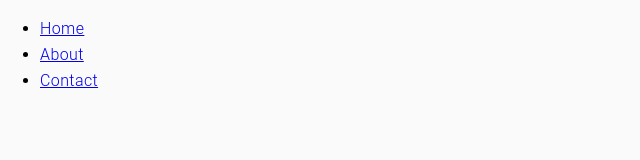
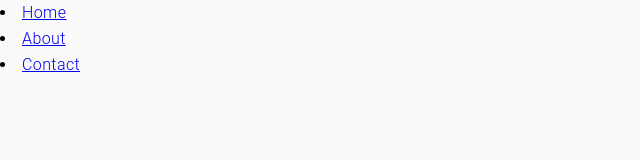
Before and after one commit to elandamor/vue-js-starter-kit, a website: page index.html in a window 1280 px wide. Shown: the whole page, without its empty margins (0-640 px from the left). Drawn offline with Linux system fonts and the light colour scheme.

Commit message:
Basic Structure

```diff
--- a/index.html
+++ b/index.html
@@ -20,9 +20,7 @@
 		<div id="app">
 			<header class="app-header">
 				<nav>
-					<ul>
-						<nav-item v-for="link in navLinks" v-bind:nav="link"></nav-item>
-					</ul>
+					<nav-item v-for="link in navLinks" v-bind:nav="link"></nav-item>
 				</nav>
 			</header>
 			<app-view>
--- a/package.json
+++ b/package.json
@@ -25,8 +25,6 @@
     "watch:js": "onchange '_dev/js/*.js' -- npm run webpack",
     "watch:all": "npm run build:all && parallelshell \"npm run watch:css\" \"npm run watch:js\"",
     "postinstall": "npm run watch:all",
-    "test": "babel _dev/js/test/test.es7.js --presets es2017 --out-file _dev/js/test/test.es6.js && npm run test:es5",
-    "test:es5": "babel _dev/js/test/test.es6.js --presets es2015 --out-file _dev/js/test/test.es5.js",
     "webpack": "webpack -p --progress --verbose",
     "release": "npm run bump && npm run build:all",
     "serve": "python -m SimpleHTTPServer 3000"
```
